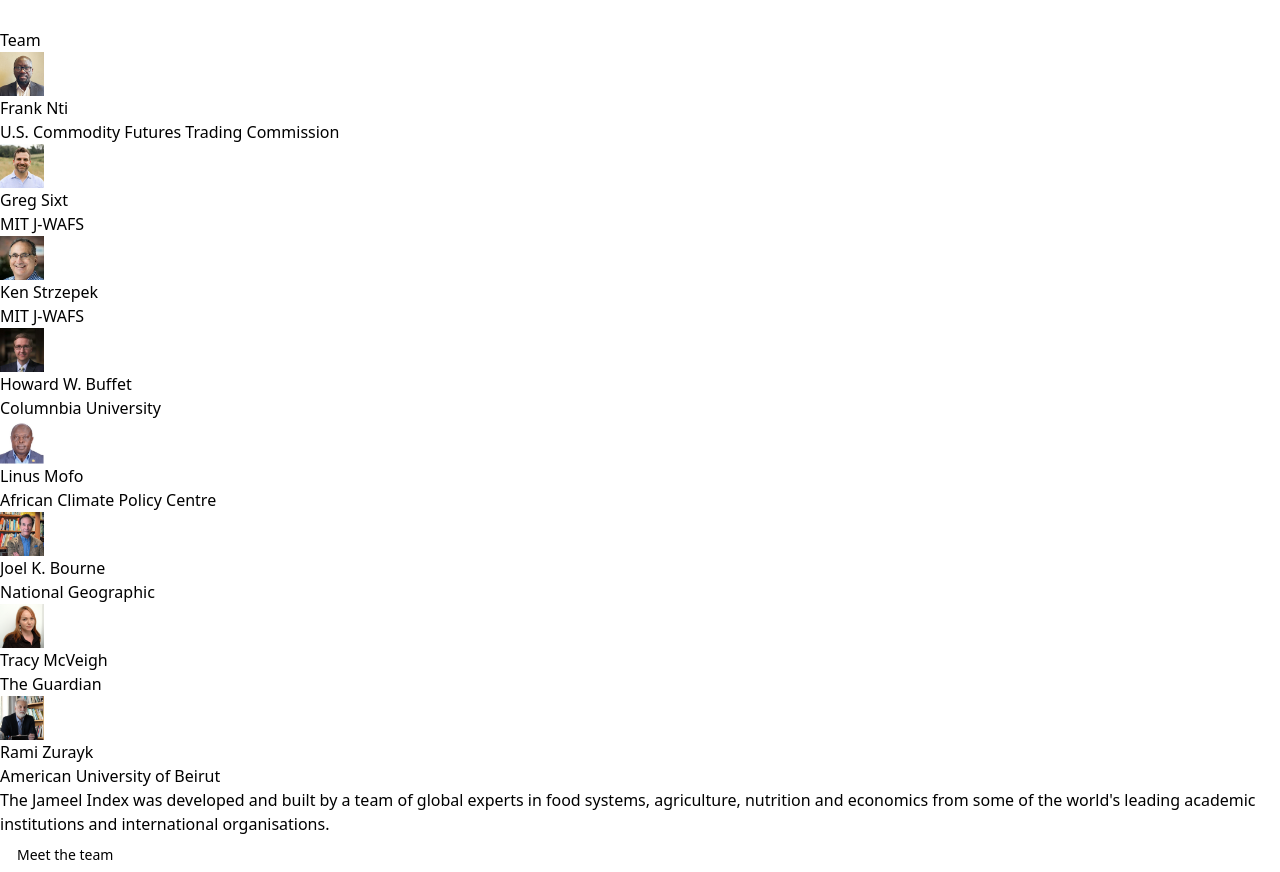
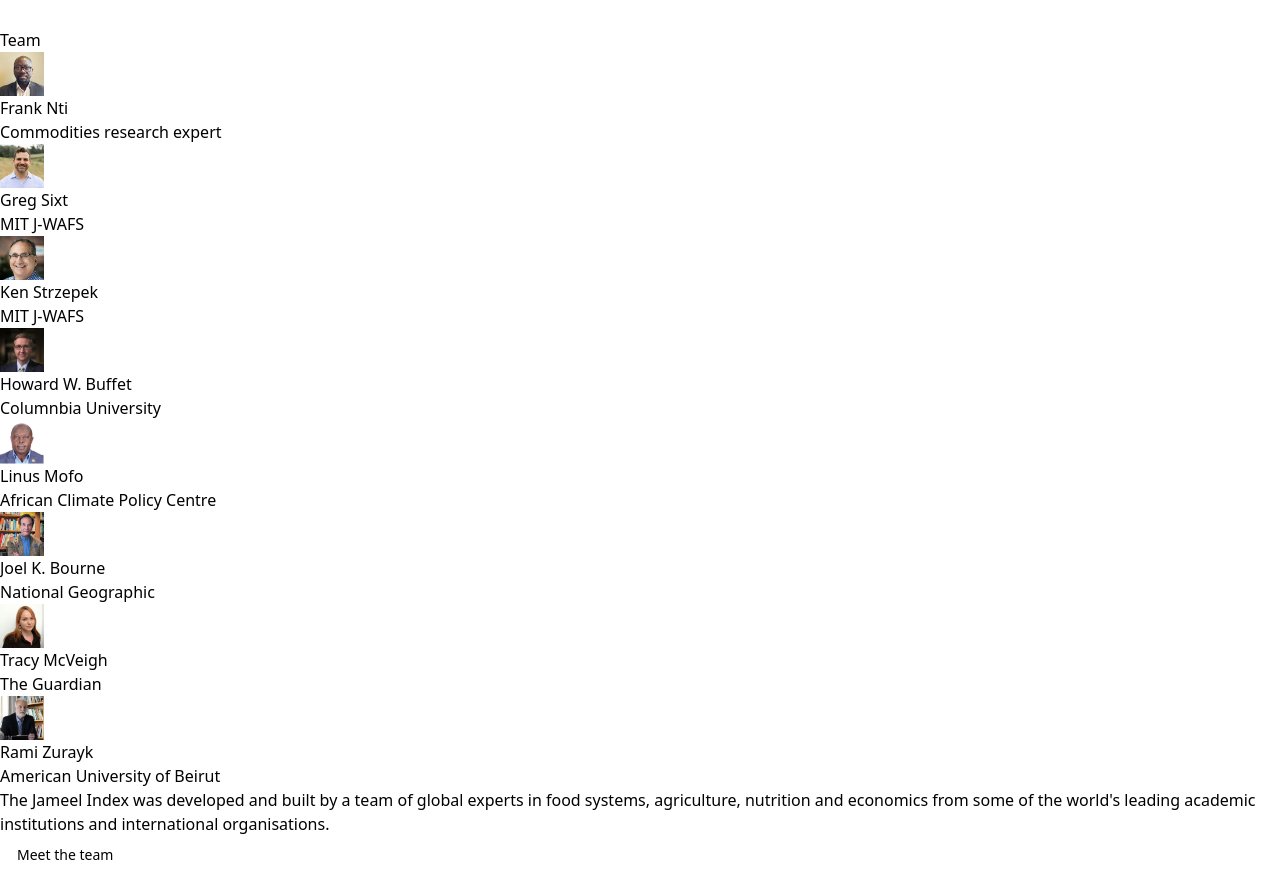
Before and after one commit to CJengineering/amphora-front, a Next.js app: page / in a window 1280 px wide. Shown: the part 5540-6412 px from the top of the page. Built offline with nearby package versions, Linux system fonts and the light colour scheme.

Commit message:
update to testimonials

```diff
--- a/components/testimonials.tsx
+++ b/components/testimonials.tsx
@@ -15,7 +15,7 @@
     {
       image: FrankImage,
       name: 'Frank Nti',
-      user: 'U.S. Commodity Futures Trading Commission',
+      user: 'Commodities research expert',
       link: '#0',
       content: '',
     },
```
